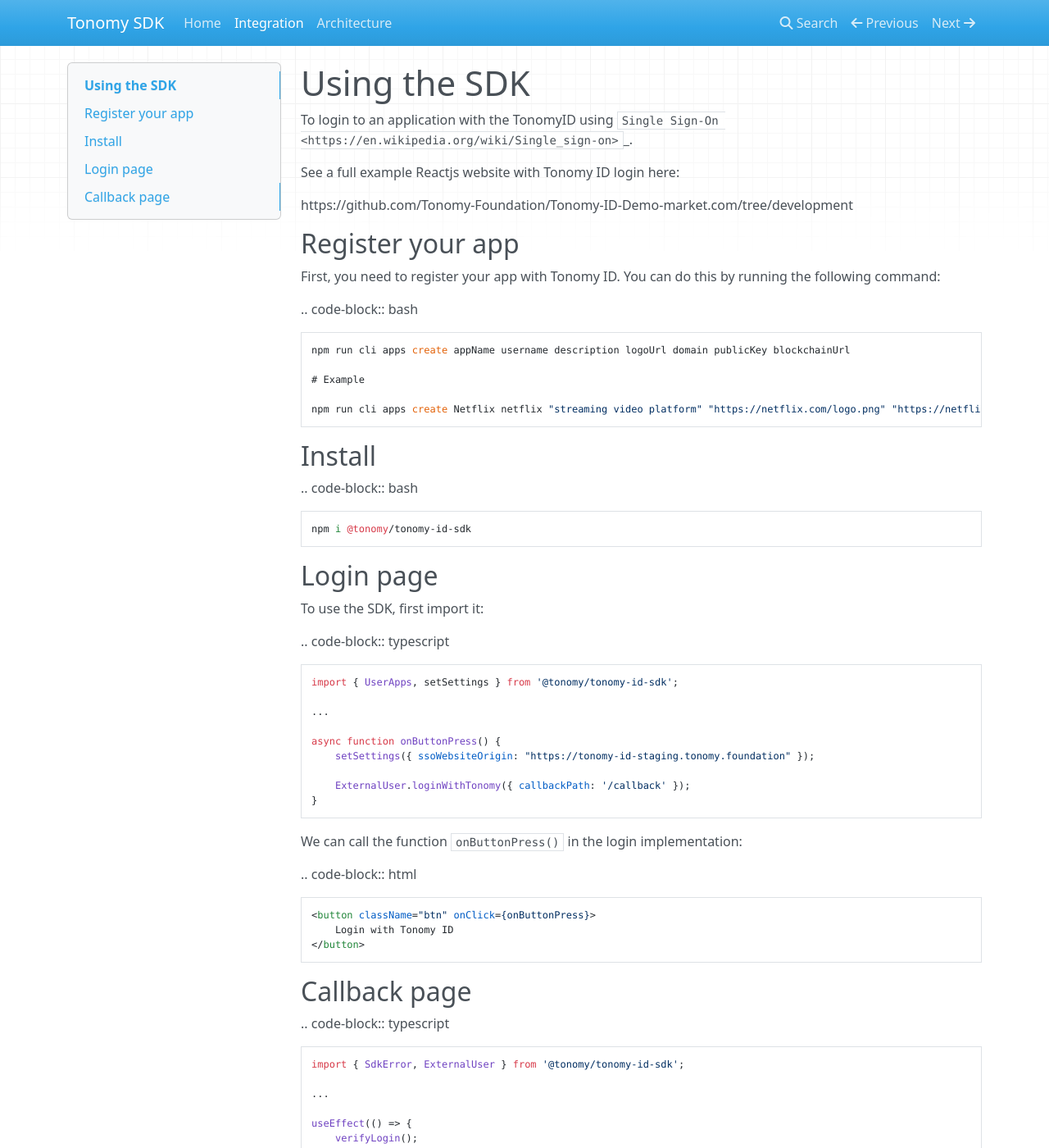
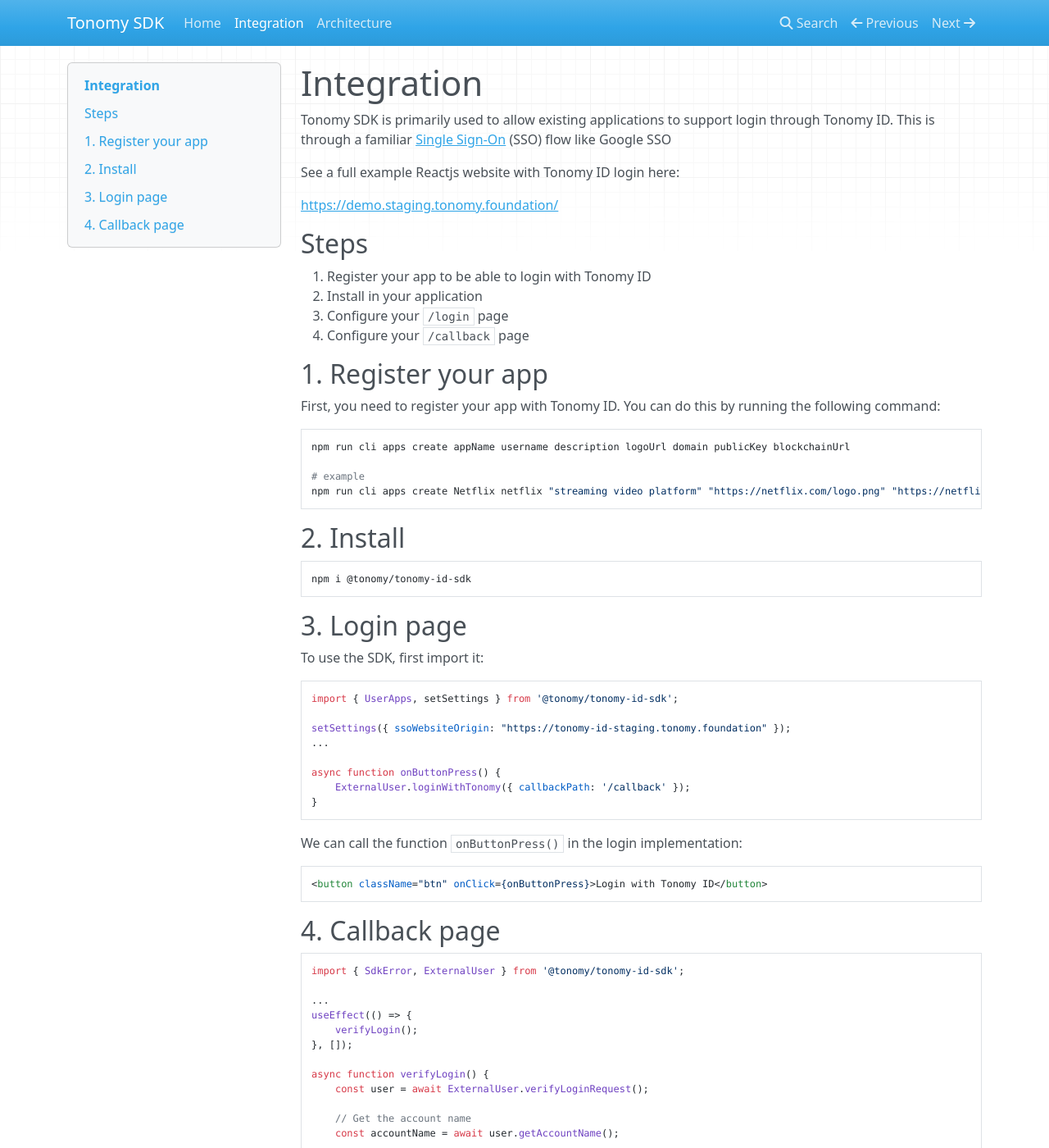
Before and after one commit to Tonomy-Foundation/Tonomy-ID-SDK, an MkDocs documentation site: the page built from docs/integration.md, in a window 1280 px wide and 1400 px high. Shown: the whole window at 82% size. Built offline with MkDocs 1.6.1, drawn with Linux system fonts in a browser that asks for light colours; nearby versions of some CDN libraries; some of the changed text lies outside the part shown.

Commit message:
docs: finished migration

````diff
--- a/docs/integration.md
+++ b/docs/integration.md
@@ -1,106 +1,93 @@
-Using the SDK
-=============
+# Integration
 
-To login to an application with the TonomyID using `Single Sign-On <https://en.wikipedia.org/wiki/Single_sign-on>`_.
+Tonomy SDK is primarily used to allow existing applications to support login through Tonomy ID. This is through a familiar [Single Sign-On](https://en.wikipedia.org/wiki/Single_sign-on) (SSO) flow like Google SSO
 
 See a full example Reactjs website with Tonomy ID login here:
 
-https://github.com/Tonomy-Foundation/Tonomy-ID-Demo-market.com/tree/development
+<https://demo.staging.tonomy.foundation/>
 
+## Steps
 
-Register your app
---------------
+1. Register your app to be able to login with Tonomy ID
+2. Install in your application
+3. Configure your `/login` page
+4. Configure your `/callback` page
+
+## 1. Register your app
 
 First, you need to register your app with Tonomy ID. You can do this by running the following command:
 
-.. code-block:: bash
+```bash
+npm run cli apps create appName username description logoUrl domain publicKey blockchainUrl
 
-    npm run cli apps create appName username description logoUrl domain publicKey blockchainUrl
+# example
+npm run cli apps create Netflix netflix "streaming video platform" "https://netflix.com/logo.png" "https://netflix.com" PUB_K1_55csjge6LNnLxECFTtTpCU6Z7chi3h47G8vyzPBjAKdvZmnZ8Z "http://localhost:8888"
+```
 
-    # Example
+## 2. Install
 
-    npm run cli apps create Netflix netflix "streaming video platform" "https://netflix.com/logo.png" "https://netflix.com" PUB_K1_55csjge6LNnLxECFTtTpCU6Z7chi3h47G8vyzPBjAKdvZmnZ8Z "http://localhost:8888"
+```bash
+npm i @tonomy/tonomy-id-sdk
+```
 
-
-Install
---------------
-
-.. code-block:: bash
-
-    npm i @tonomy/tonomy-id-sdk
-
-
-Login page
---------------
+## 3. Login page
 
 To use the SDK, first import it:
 
-.. code-block:: typescript
+```typescript
+import { UserApps, setSettings } from '@tonomy/tonomy-id-sdk';
 
-    import { UserApps, setSettings } from '@tonomy/tonomy-id-sdk';
+setSettings({ ssoWebsiteOrigin: "https://tonomy-id-staging.tonomy.foundation" });
+...
 
-    ...
-
-    async function onButtonPress() {
-        setSettings({ ssoWebsiteOrigin: "https://tonomy-id-staging.tonomy.foundation" });
-
-        ExternalUser.loginWithTonomy({ callbackPath: '/callback' });
-    }
+async function onButtonPress() {
+    ExternalUser.loginWithTonomy({ callbackPath: '/callback' });
+}
+```
 
 We can call the function ``onButtonPress()`` in the login implementation:
 
-.. code-block:: html
+```html
+<button className="btn" onClick={onButtonPress}>Login with Tonomy ID</button>
+```
 
-    <button className="btn" onClick={onButtonPress}>
-        Login with Tonomy ID
-    </button>
+## 4. Callback page
 
+```typescript
+import { SdkError, ExternalUser } from '@tonomy/tonomy-id-sdk';
 
-Callback page
---------------
+...
+useEffect(() => {
+    verifyLogin();
+}, []);
 
-.. code-block:: typescript
+async function verifyLogin() {
+    const user = await ExternalUser.verifyLoginRequest();
 
-    import { SdkError, ExternalUser } from '@tonomy/tonomy-id-sdk';
+    // Get the account name
+    const accountName = await user.getAccountName();
 
-    ...
+    // For example, you can now sign a transaction on the Antelope blockchain
+    .. TODO
+    const tx = await user.signTransaction({
+        transaction: {
+            to:
+        },
+    });
 
-    useEffect(() => {
-        verifyLogin();
-    }, []);
-
-    async function verifyLogin() {
-        try {
-            const user = await ExternalUser.verifyLoginRequest();
-        } catch (e) {
-            if (e instanceof SdkErrors) {
-                // Handle error
-            }
-        }
-
-        // Get the account name
-        const accountName = await user.getAccountName();
-
-        // For example, you can now sign a transaction on the Antelope blockchain
-        .. TODO
-        const tx = await user.signTransaction({
-            transaction: {
-                to:
+    // For example, you can use the user's DID to sign a VC
+    .. TODO
+    const vc = await user.signCredential({
+        credential: {
+            '@context': ['https://www.w3.org/2018/credentials/v1'],
+            type: ['VerifiableCredential'],
+            issuer: user.did,
+            issuanceDate: new Date().toISOString(),
+            credentialSubject: {
+                id: user.did,
+                name: 'John Doe',
             },
-        });
-
-        // For example, you can use the user's DID to sign a VC
-        .. TODO
-        const vc = await user.signCredential({
-            credential: {
-                '@context': ['https://www.w3.org/2018/credentials/v1'],
-                type: ['VerifiableCredential'],
-                issuer: user.did,
-                issuanceDate: new Date().toISOString(),
-                credentialSubject: {
-                    id: user.did,
-                    name: 'John Doe',
-                },
-            },
-        });
-    }
+        },
+    });
+}
+```
````
Also changed, not shown: docs/architecture.md (+28 -29 lines), docs/index.md (+3 -0 lines).
